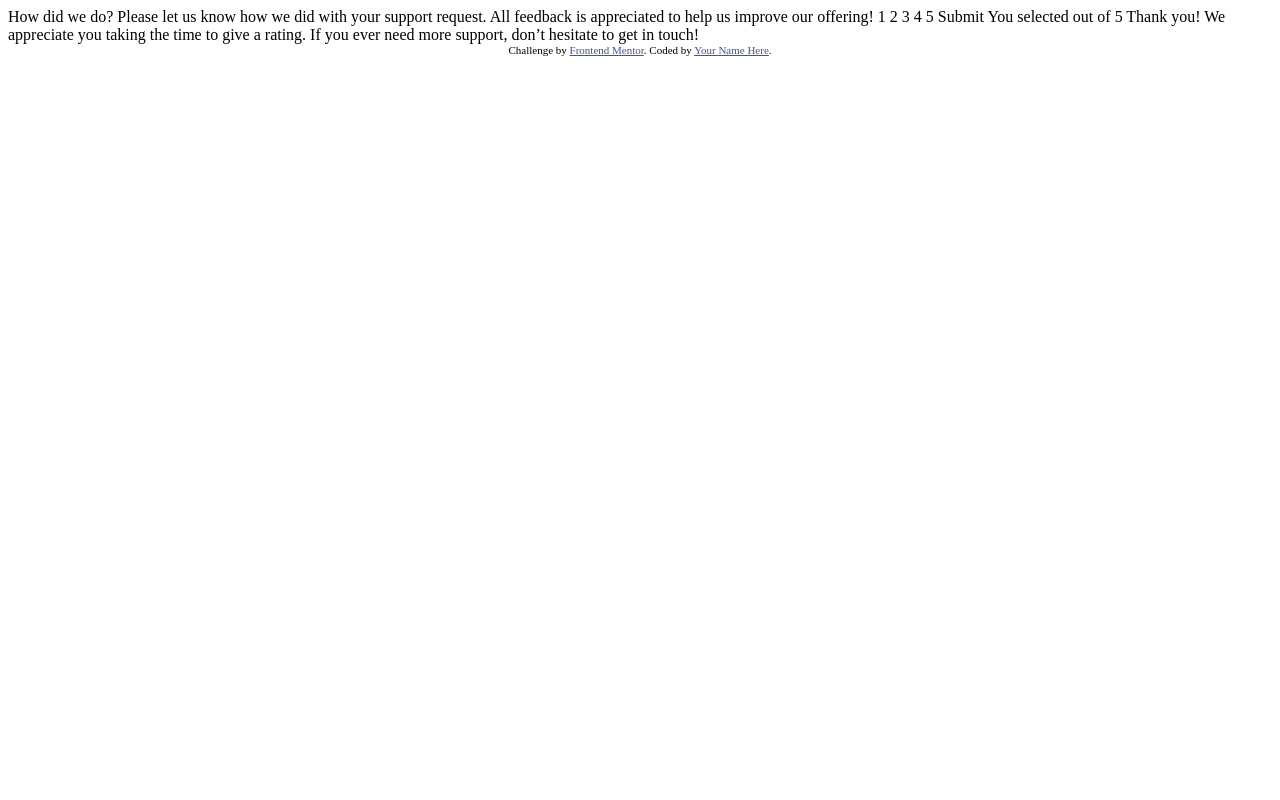
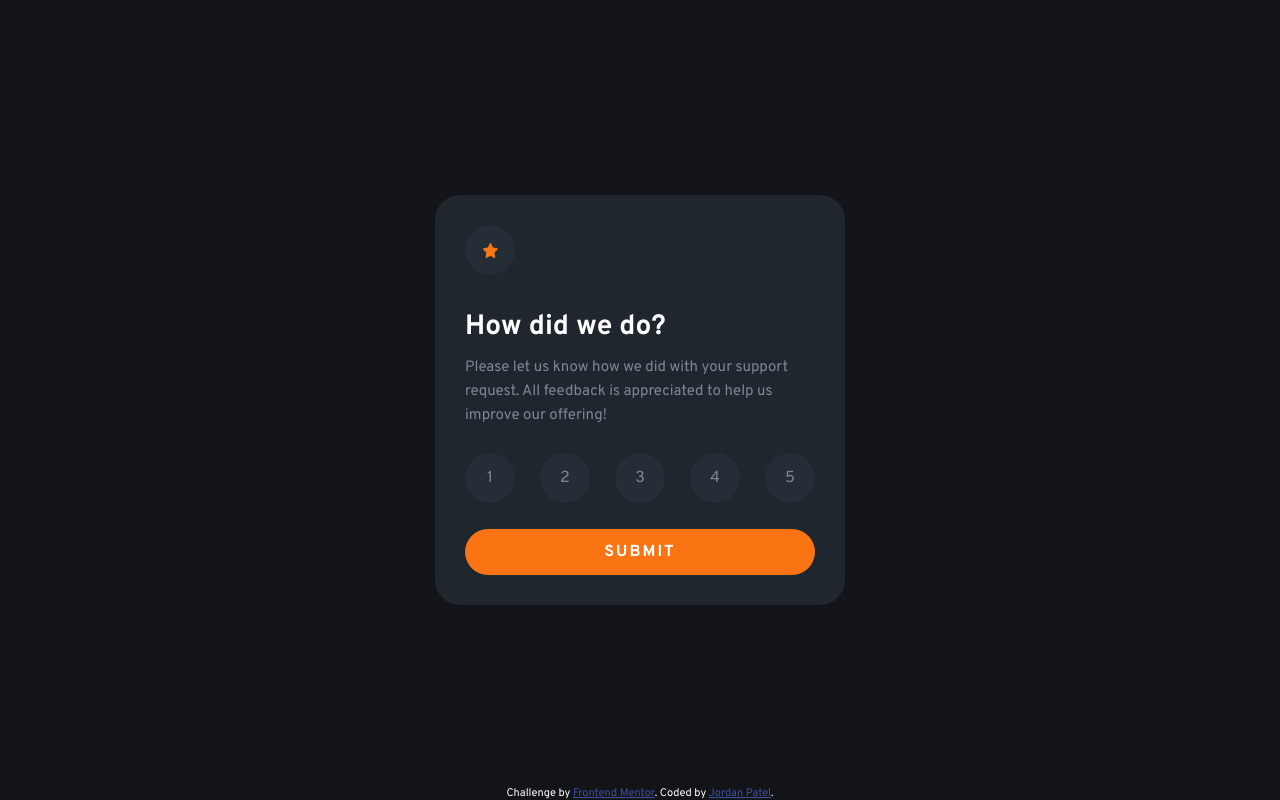
Before and after one commit to JordansGit/interactive-rating-component, a plain HTML site: page index.html in a window 1280 px wide. Drawn offline with Linux system fonts and the light colour scheme.

Commit message:
desktop design + button active states

```diff
--- /dev/null
+++ b/css/style.css
@@ -0,0 +1,110 @@
+.attribution { font-size: 11px; text-align: center; position: absolute; bottom: 0;}
+.attribution a { color: hsl(228, 45%, 44%); }
+
+* {
+  font-family: 'Overpass', sans-serif;
+}
+
+body {
+  width: 100vw;
+  height: 100vh;
+  display: flex;
+  justify-content: center;
+  align-items: center;
+  font-size: 15px;
+  color: hsl(0, 0%, 100%);
+  background: hsl(216, 12%, 8%); /* very dark blue */
+  margin: 0;
+  padding: 0;
+}
+
+.container {
+  display: flex;
+  width: 350px;
+  height: 350px;
+  flex-direction: column;
+  background: hsl(213, 19%, 15%); /* changed lightness on this from default */
+  border-radius: 25px;
+  padding: 30px;
+  justify-content: space-between;
+}
+
+.circle {
+  background: hsl(213, 19%, 18%);
+  height: 50px;
+  width: 50px;
+  border-radius: 50%;
+  display: flex;
+  align-items: center;
+  justify-content: center;
+  color: hsl(216, 12%, 54%);
+  border: none;
+  font-size: 16px;
+}
+
+.circle img {
+  width: 15px;
+  height: 15px;
+}
+
+#ratings {
+  display: flex;
+  flex-direction: row;
+  justify-content: space-between;
+}
+
+button.circle:hover {
+  background: hsl(25, 97%, 53%);
+  cursor: pointer;
+  color: hsl(0, 0%, 100%);
+}
+
+.active {
+  background: hsl(217, 12%, 63%);
+  color: hsl(0, 0%, 100%);
+}
+
+h1 {
+  margin: 8px 0 0 0;
+  font-size: 28px;
+
+}
+
+p {
+  color: hsl(216, 12%, 54%);
+  margin: -15px 0 0 0;
+  line-height: 1.6;
+}
+
+#submit {
+  background: hsl(25, 97%, 53%);
+  color: hsl(0, 0%, 100%);
+  font-size: 16px;
+  padding: 13px;
+  letter-spacing: 2px;
+  text-transform: uppercase;
+  font-weight: 700;
+  border: none;
+  border-radius: 40px;
+}
+
+#submit:hover {
+  background: hsl(0, 0%, 100%);
+  color: hsl(25, 97%, 53%);
+  cursor: pointer;
+}
+
+.hidden {
+  display: none;
+}
+
+/*
+once submitted is clicked, change to submitted state.
+  i think i need to create a div inside container, 1 called default, 1 called submitted
+    put all the elements shows inside default. put all the elements in hidden div into submitted.
+
+  then with js, have submitted button display none by default, and once clicked, display flex + the default is changed to display none;
+
+do mobile and fully responsive designs
+readme file + screenshots
+*/
--- a/index.html
+++ b/index.html
@@ -5,32 +5,43 @@
   <meta name="viewport" content="width=device-width, initial-scale=1.0"> <!-- displays site properly based on user's device -->
 
   <link rel="icon" type="image/png" sizes="32x32" href="./images/favicon-32x32.png">
+  <link rel="stylesheet" href="./css/style.css">
+
+  <link rel="preconnect" href="https://fonts.googleapis.com">
+  <link rel="preconnect" href="https://fonts.gstatic.com" crossorigin>
+  <link href="https://fonts.googleapis.com/css2?family=Overpass:wght@400;700&display=swap" rel="stylesheet">
+
 
   <title>Frontend Mentor | Interactive rating component</title>
 
-  <!-- Feel free to remove these styles or customise in your own stylesheet 👍 -->
-  <style>
-    .attribution { font-size: 11px; text-align: center; }
-    .attribution a { color: hsl(228, 45%, 44%); }
-  </style>
 </head>
 <body>
 
+  <div class="container default">
     <!-- Rating state start -->
+    <div class="circle">
+      <img src="./images/icon-star.svg">
+    </div>
 
-  How did we do?
-
+    <h1>How did we do?</h1>
+    <p>
       Please let us know how we did with your support request. All feedback is appreciated
       to help us improve our offering!
+    </p>
 
-  1 2 3 4 5
-
-  Submit
+    <div id="ratings">
+      <button class="circle button1">1</button>
+      <button class="circle button2">2</button>
+      <button class="circle button3">3</button>
+      <button class="circle button4">4</button>
+      <button class="circle button5">5</button>
+    </div>
+    <button id="submit">Submit</button>
 
     <!-- Rating state end -->
 
     <!-- Thank you state start -->
-
+    <div class="hidden">
       You selected <!-- Add rating here --> out of 5
 
       Thank you!
@@ -39,11 +50,15 @@
       don’t hesitate to get in touch!
 
       <!-- Thank you state end -->
+    </div>
+  </div>
 
 
   <div class="attribution">
     Challenge by <a href="https://www.frontendmentor.io?ref=challenge" target="_blank">Frontend Mentor</a>.
-    Coded by <a href="#">Your Name Here</a>.
+    Coded by <a href="#">Jordan Patel</a>.
   </div>
+
+  <script src="./js/script.js"></script>
 </body>
 </html>
--- /dev/null
+++ b/js/script.js
@@ -0,0 +1,15 @@
+const buttonContainer = document.getElementById('ratings');
+const buttons = buttonContainer.getElementsByClassName('circle');
+
+for (var i = 0; i < buttons.length; i++) {
+  buttons[i].addEventListener('click', function() { /* every time x button is clicked ... */
+    var current = document.getElementsByClassName('active');
+
+    if (current.length > 0) {
+      current[0].className = current[0].className.replace(" active", ""); /* remove active class from which every button has active class (every button is checked via the for loop) */
+    }
+
+    this.className += " active"; /* add class active to the clicked button. */
+  })
+  /* it adds the class to the currently selected button due to- the event listener is assigned to buttons[i] so it'll be 1 of the buttons. the [i] and the this.className assigns it to the currently clicked button. */
+}
```
Lines whose indentation alone changed are shown as unchanged.
